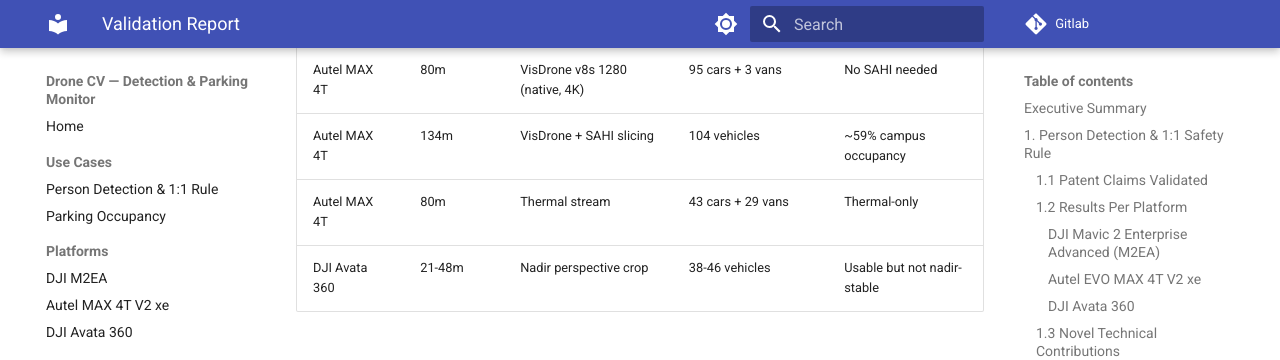
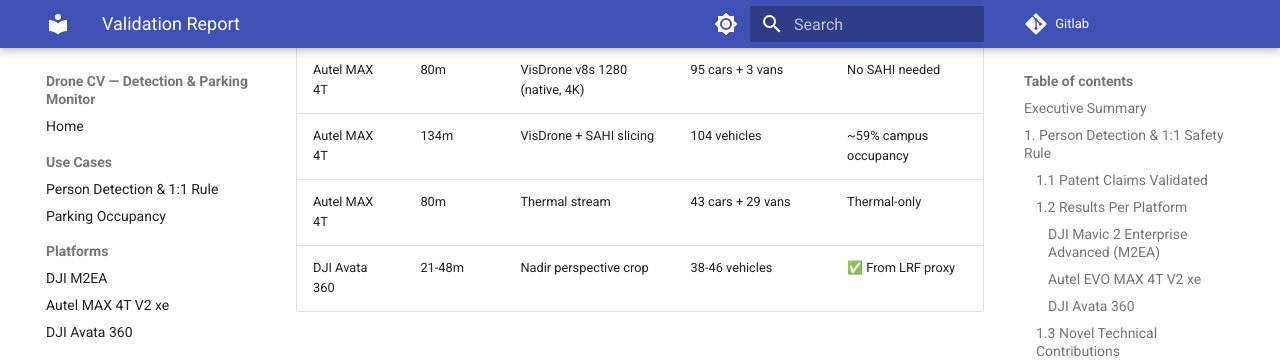
Before and after one commit to rwiren/drone-cv-detection, an MkDocs documentation site: the page built from docs-site/validation-report.md, in a window 1280 px wide and 900 px high, scrolled down 2602 px. Shown: the top 360 px of the window. Built offline with MkDocs 1.6.1 and Material for MkDocs 9.7.7, drawn with Linux system fonts in a browser that asks for light colours.

Commit message:
fix: Avata 360 parking is validated in internal docs too

```diff
--- a/docs-site/validation-report.md
+++ b/docs-site/validation-report.md
@@ -70,7 +70,7 @@
 | Autel MAX 4T | 80m | VisDrone v8s 1280 (native, 4K) | 95 cars + 3 vans | No SAHI needed |
 | Autel MAX 4T | 134m | VisDrone + SAHI slicing | 104 vehicles | ~59% campus occupancy |
 | Autel MAX 4T | 80m | Thermal stream | 43 cars + 29 vans | Thermal-only |
-| DJI Avata 360 | 21-48m | Nadir perspective crop | 38-46 vehicles | Usable but not nadir-stable |
+| DJI Avata 360 | 21-48m | Nadir perspective crop | 38-46 vehicles | ✅ From LRF proxy |
 
 ### 2.2 Key Technical Results
 
```
